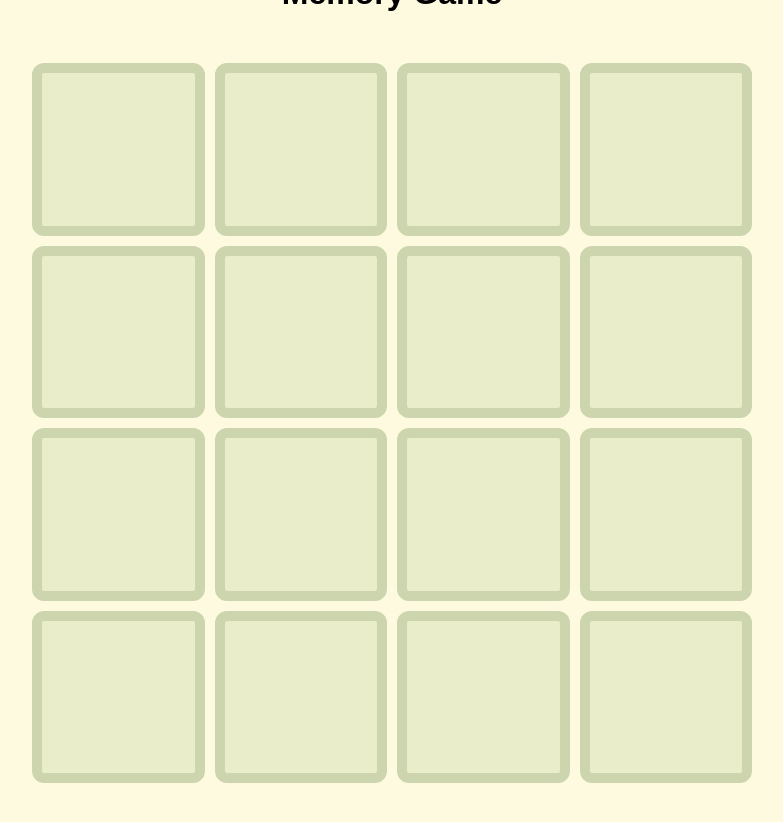
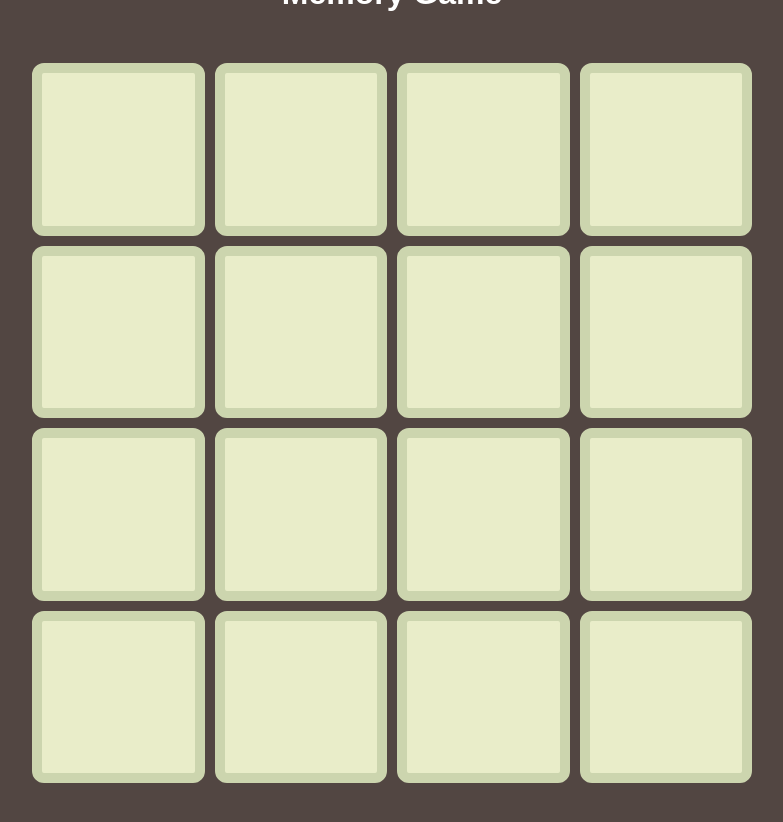
Before and after one commit to nicolecomputer/practice-memory-game, a React (Vite) app: page / in a window 1280 px wide. Shown: the whole page, without its empty margins (248-1031 px from the left). Built offline with nearby package versions, Linux system fonts and the light colour scheme.

Commit message:
Basic dark mode

```diff
--- a/src/App.css
+++ b/src/App.css
@@ -6,6 +6,7 @@
 h1 {
   text-align: center;
   margin-bottom: 14px;
+  color: light-dark(black, white);
 }
 
 .game-board-container {
--- a/src/components/card.css
+++ b/src/components/card.css
@@ -5,11 +5,21 @@
   justify-content: center;
   align-items: center;
   border-radius: 12px;
+  --border-width: 10px;
+  @media (max-width: 600px) {
+    --border-width: 5px;
+  }
+  @media (max-width: 300px) {
+    --border-width: 2px;
+  }
+
+  color: white;
+  transition: color 600ms;
 }
 
 .face-down-card {
   background-color: var(--color-green-30);
-  border: 10px solid var(--color-green-50);
+  border: var(--border-width) solid var(--color-green-50);
 
   &:enabled {
     &:hover {
@@ -17,7 +27,6 @@
     }
     &:active {
       background-color: var(--color-green-50);
-      opacity: 0.8;
       transform: scale(1.05);
     }
   }
@@ -25,11 +34,12 @@
 
 .card-matched {
   background-color: rgb(253, 244, 192);
-  border: 10px solid var(--color-brown-50);
+  border: var(--border-width) solid var(--color-brown-50);
+  color: rgba(255, 255, 255, 0.6);
 }
 
 .face-up-card {
   box-shadow: 0 2px 8px rgba(160, 160, 160, 0.47);
   background-color: white;
-  border: 10px solid var(--color-brown-50);
+  border: var(--border-width) solid var(--color-brown-50);
 }
--- a/src/index.css
+++ b/src/index.css
@@ -31,11 +31,13 @@ h6 {
 
 body {
   height: 100vh;
-  background-color: #fefae0;
+  background-color: light-dark(#fefae0, rgb(82, 70, 66));
   align-items: center;
   justify-content: center;
 
   font-family: Arial, Helvetica, sans-serif;
+
+  color-scheme: dark;
 
   --color-brown-30: #faedcd;
   --color-brown-50: #d4a373;
```
